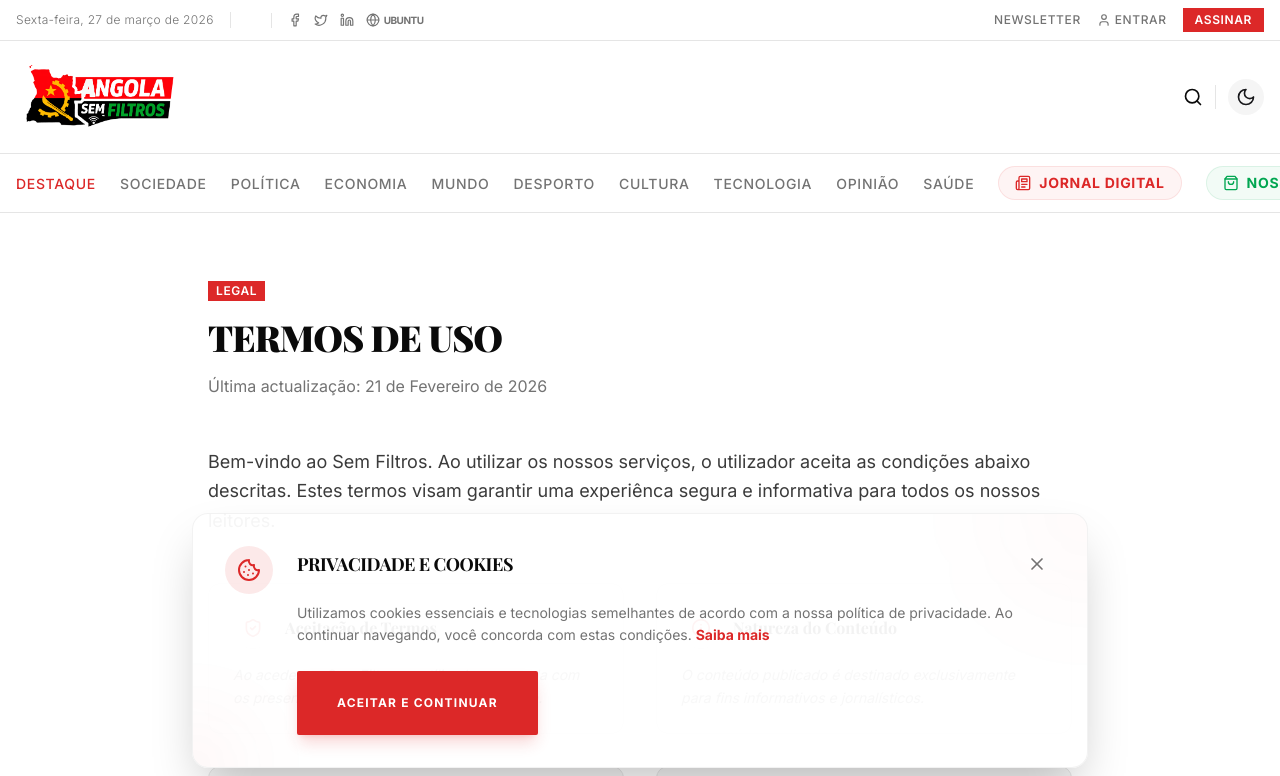
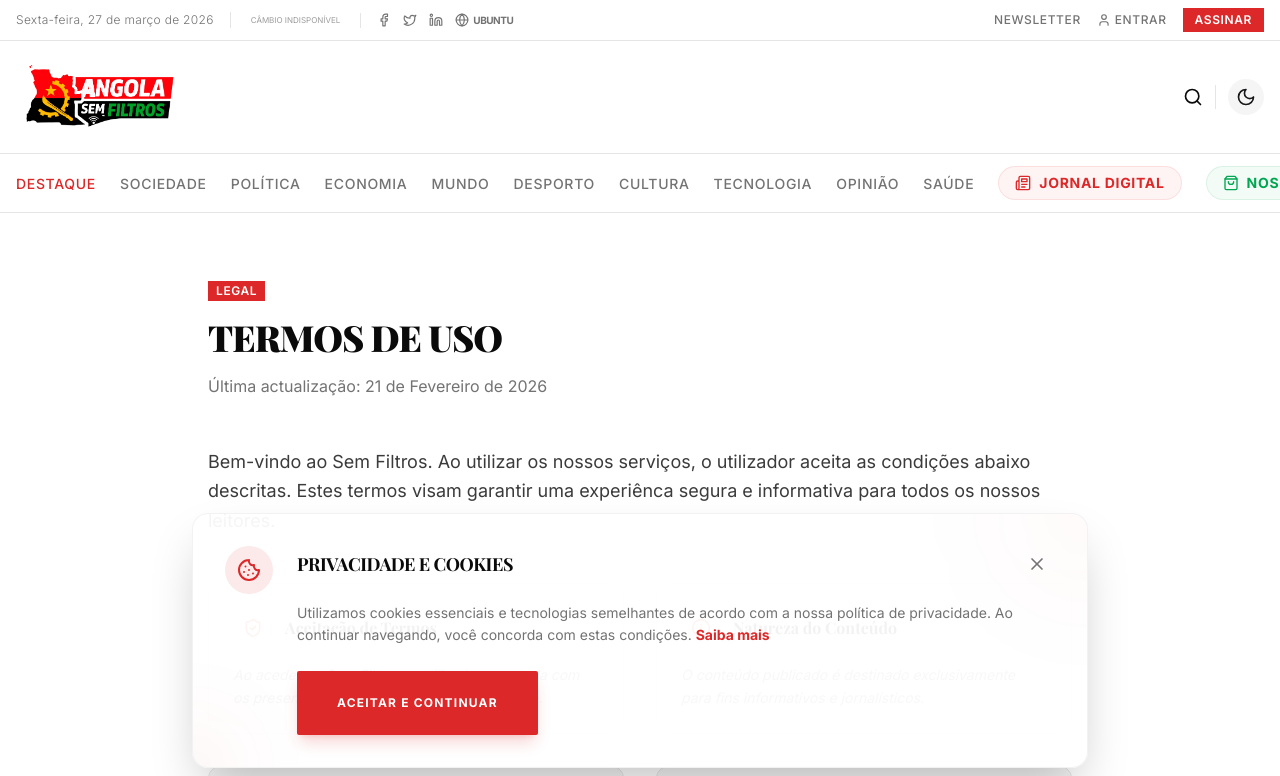
Before and after one commit to programmerAOA/angoladenuncias, a React (Vite) app: page /termos in a window 1280 px wide. Shown: the top 776 px of the page. Built offline with nearby package versions, Linux system fonts and the light colour scheme; no server answers; the HTML template or start-up script is replaced by a standard one.

Commit message:
fix: allow public access to currency-rates function and improve header visibility

```diff
--- a/src/components/CurrencyWidget.tsx
+++ b/src/components/CurrencyWidget.tsx
@@ -34,6 +34,14 @@ const CurrencyWidget = () => {
         );
     }
 
+    if (!rates && !loading) {
+        return (
+            <div className="flex items-center gap-1 text-[8px] text-muted-foreground uppercase opacity-70">
+                <span>Câmbio Indisponível</span>
+            </div>
+        );
+    }
+
     if (!rates) return null;
 
     return (
--- a/src/components/Header.tsx
+++ b/src/components/Header.tsx
@@ -76,7 +76,7 @@ const Header = ({ selectedCategory = "Destaque", onCategoryChange, onSearch }: H
       <div className="container flex items-center justify-between py-2 border-b border-border">
         <div className="flex items-center gap-4">
           <span className="news-timestamp hidden sm:block border-r border-border pr-4 mr-1">{formattedDate}</span>
-          <div className="hidden lg:block">
+          <div className="flex items-center">
             <CurrencyWidget />
           </div>
           <div className="hidden md:flex items-center gap-3 border-l border-border pl-4 ml-1">
```
